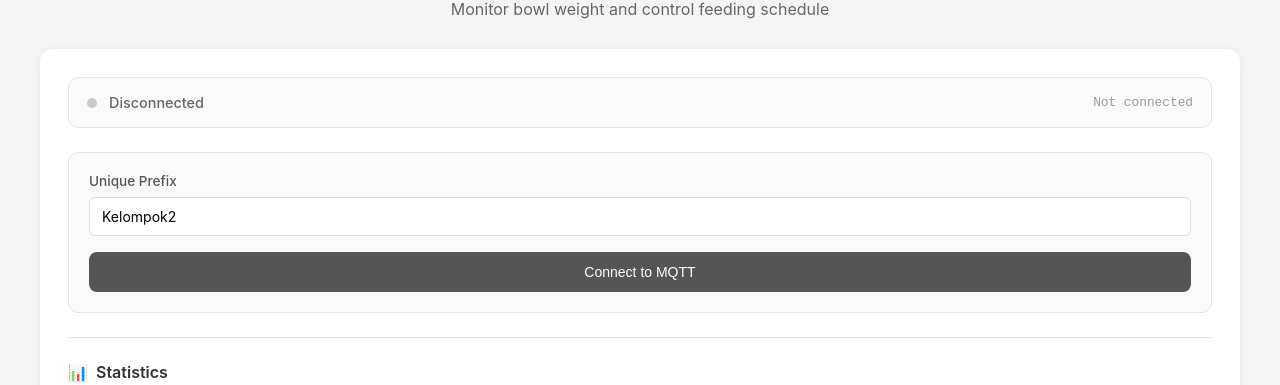
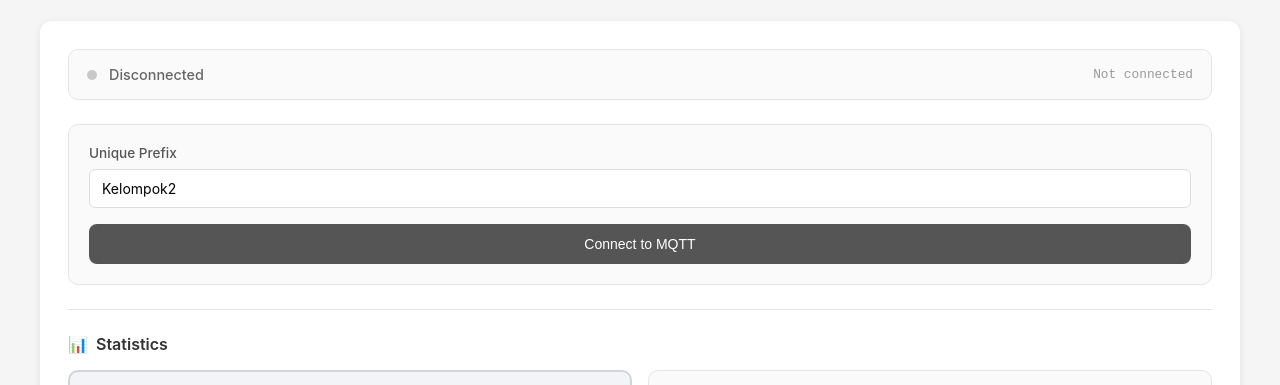
Before and after one commit to RynHerz/Uas.IoT, a plain HTML site: page index.html in a window 1280 px wide. Shown: the part 72-457 px from the top of the page. Drawn offline with Linux system fonts and the light colour scheme.

Commit message:
initial commit

```diff
--- a/index.html
+++ b/index.html
@@ -576,7 +576,6 @@
     <div class="container">
         <div class="header">
             <h1>🐱 Smart Cat Feeder</h1>
-            <p>Monitor bowl weight and control feeding schedule</p>
         </div>
 
         <div class="main-panel">
```
